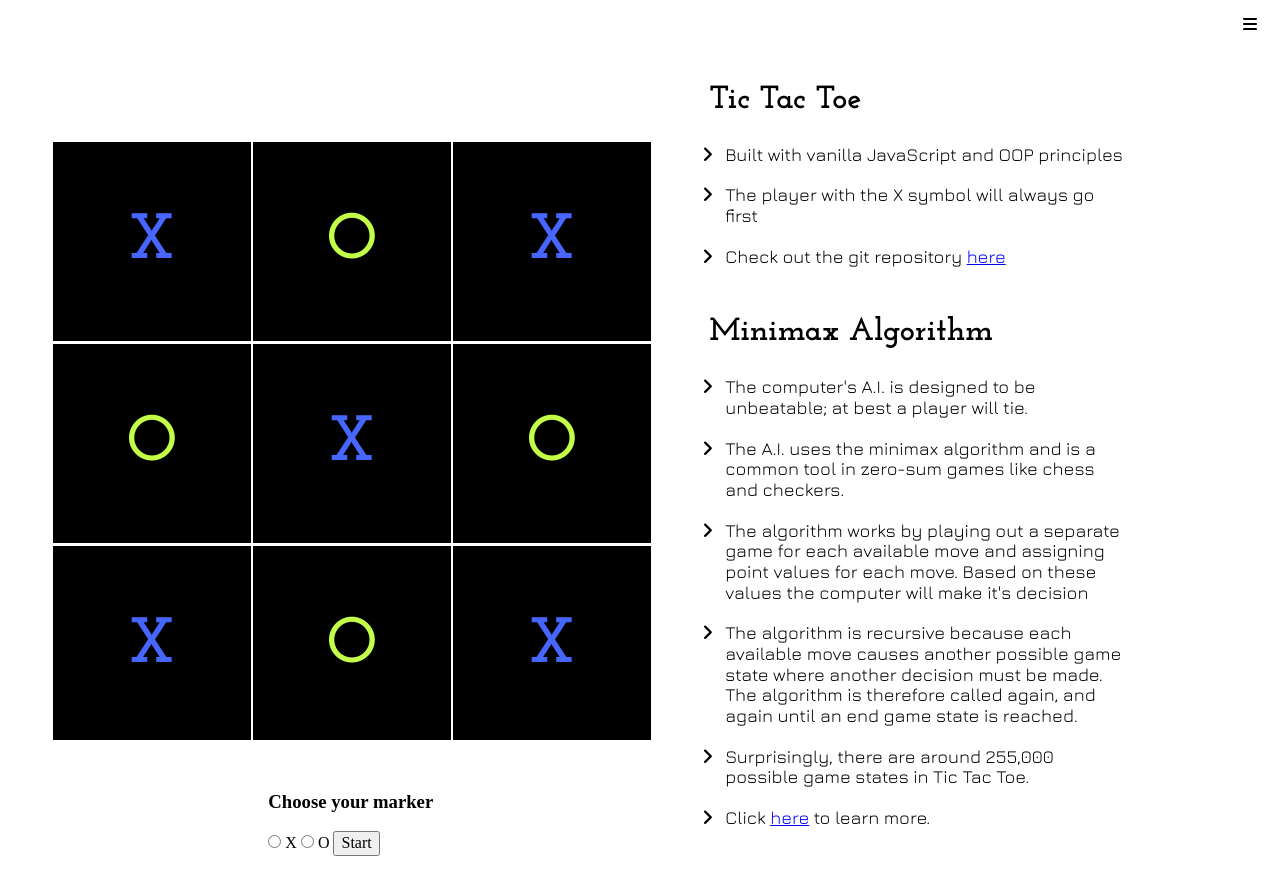
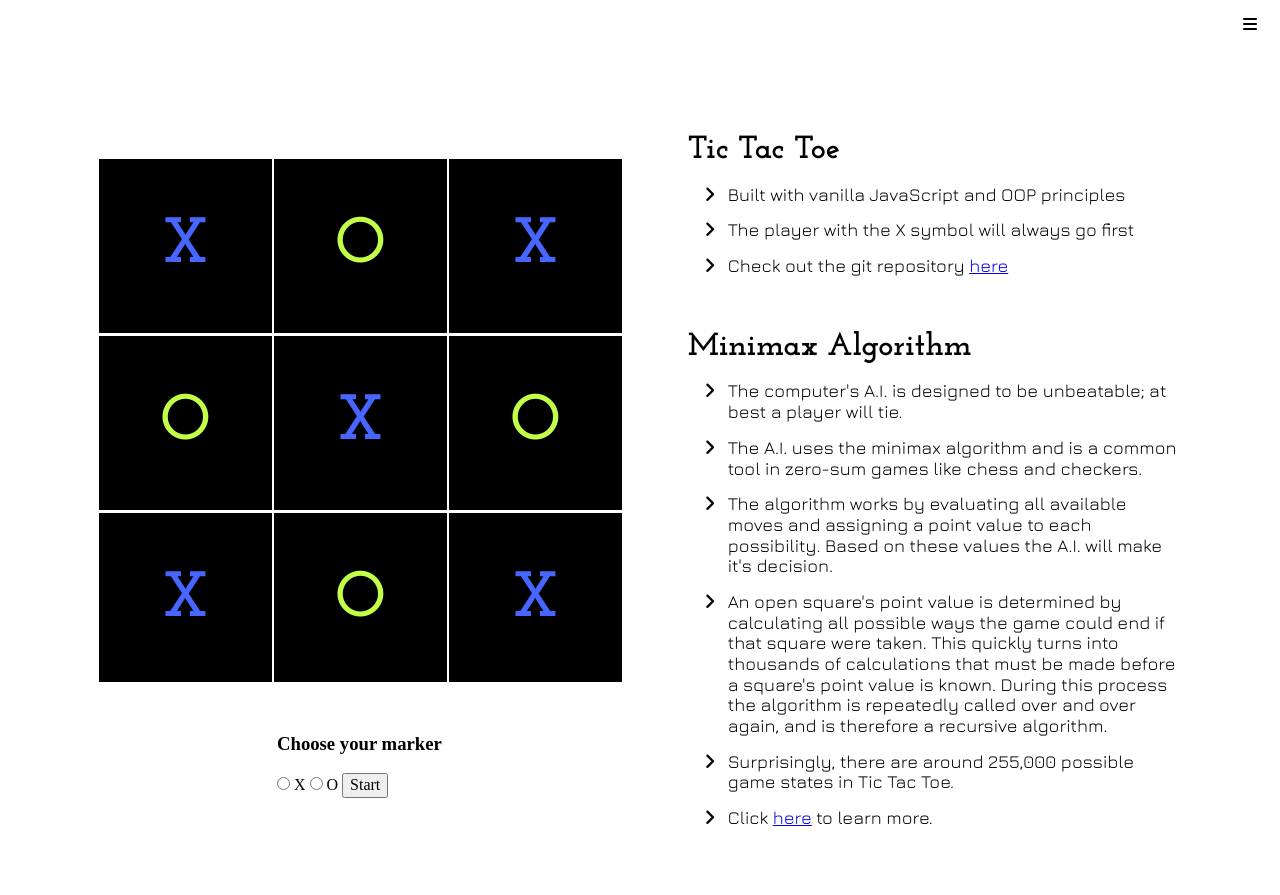
Before and after one commit to amfische/amfische.github.io, a Jekyll site: the page built from portfolio/tictactoe.md, in a window 1280 px wide. Shown: the top 895 px of the page. Built offline with Jekyll 4.4.1, drawn with Linux system fonts in a browser that asks for light colours; nearby versions of some CDN libraries.

Commit message:
changed tictactoe styling to be mobile first

```diff
--- a/assets/_sass/tictactoe.scss
+++ b/assets/_sass/tictactoe.scss
@@ -1,21 +1,21 @@
 #tictactoe {
-	display: flex;
+	/*display: flex;
 	align-items: center;
 	flex-wrap: wrap;
-	justify-content: space-around;
+	justify-content: space-around;*/
 }
 
 #tictactoe .game-board {
-	width: 45%;
 	display: flex;
 	flex-direction: column;
 	align-items: center;
+	margin: 7.5em 0px;
 
 	#board {
-		width: 600px;
-		height: 600px;
+		width: 425px;
+		height: 425px;
 		background-color: #000;
-		margin: 6em 0 2em 0;
+		margin-bottom: 2em;
 	}
 
 	.board-row {
@@ -60,10 +60,10 @@
 }
 
 #tictactoe .game-description {
-	width: 35%;
 
 	h1 {
-		margin: 1.15em 0 .25em -.5em;
+		margin-top: 1.15em;
+		margin-bottom: .25em;
 		font-weight: 100;
 		font-family: 'Josefin Slab', serif;
 	}
@@ -74,17 +74,49 @@
 	}
 
 	li {
-		padding: 10px 0px;
+		padding-bottom: 15px;
 		font-size: 18px;
 	    font-family: 'Jura', sans-serif;
 	    font-weight: 400;
 	}
 
-	li:before {
+	/*li:before {
 		content: '\f105';
 		font-family: FontAwesome;
 		display: inline-block;
-		margin-left: -1.3em;
-		width: 1.3em;
+		margin-left: -1em;
+		width: 1em;
+	}*/
+
+}
+
+@media only screen and (min-width: 576px) {
+	#tictactoe .game-board #board {
+		width: 525px;
+		height: 525px;
 	}
 }
+
+@media only screen and (min-width: 1200px) {
+	#tictactoe {
+		display: flex;
+		align-items: center;
+		justify-content: space-around;
+	}
+
+	#tictactoe .game-board {
+		margin: 0px;
+	}
+
+	#tictactoe .game-description {
+		width: 43%;
+	}
+
+}
+
+@media only screen and (min-width: 1650px) {
+	#tictactoe .game-board #board {
+		width: 725px;
+		height: 725px;
+	}
+}
--- a/assets/css/style.scss
+++ b/assets/css/style.scss
@@ -9,25 +9,27 @@
 ****************************/
 
 .main-content {
-	height: 100vh;
-	width: 100vw;
+	height: calc(100vh - 55px); /* 55px is about size of hamburger-menu box*/
+	width: 100%;
 	transition: margin-left .5s;
 
 	button.toggle-nav {
 		background: none;
 		border: none;
 		width: 30px;
-		float: right;
 		margin: 15px;
 		cursor: pointer;
+		position: absolute;
+		top: 0;
+		right: 0;
 	}
 
 }
 
 .container {
 	width: 90%;
-	min-height: 100%;
-	margin: auto;
+	height: 100%;
+	margin: 55px auto 0px auto;
 }
 
 @media (max-width: 1450px) {
@@ -125,18 +127,6 @@
 
 }
 
-/* so navigation looks better on medium sized screens */
-
-@media (min-width: 992px) and (max-width: 1450px) {
-	nav.navbar-side {
-
-	}
-
-	div.container {
-
-	}
-}
-
 /****************************
 	HOME PAGE
 ****************************/
@@ -180,150 +170,7 @@
 }
 
 
-/****************************
-		RESUME PAGE
-****************************/
 
-#resume {
-	display: flex;
-	justify-content: space-around;
-}
-
-#resume div.heading,
-#resume div.contact-info {
-	width: 100%;
-	height: 90px;
-	margin: 45px 0px;
-	color: #158479;
-	text-align: center;
-
-}
-
-#resume div.heading h1 {
-	font-size: 3em;
-	margin: 0px;
-}
-
-#resume div.heading h2 {
-	font-size: 1.5em;
-	margin: 0px;
-}
-
-#resume div.contact-info h2 {
-	font-size: 1.5em;
-	margin: 0px;
-}
-
-#resume section.col-one,
-#resume section.col-two {
-	width: 40%;
-}
-
-div.resume-block h2 {
-	border-bottom: 2px solid #000;
-	font-size: 1.5em;
-	color: #158479;
-}
-
-div.resume-block ol {
-	list-style: none;
-	padding-left: 20px;
-}
-
-div.resume-block ul {
-	list-style: disc;
-}
-
-div.resume-block ul > li {
-	padding: 5px;
-	letter-spacing: 2px;
-}
-
-div.resume-block h3 {
-	margin-bottom: 5px;
-	display: flex;
-	justify-content: space-between;
-}
-
-div.resume-block h4 {
-	margin-top: 0px;
-}
-
-/* SKILLS STAR RATINGS */
-
-div.skills-list {
-	display: flex;
-	justify-content: space-around;
-	margin: 40px 0px;
-}
-
-div.skills-list-col-1,
-div.skills-list-col-2 {
-	width: 45%;
-}
-
-div.skills-list-item {
-	display: flex;
-	justify-content: space-between;
-	margin-bottom: 15px;
-}
-
-div.skills-list-item h6 {
-	margin: 0px;
-	font-size: 15px;
-}
-
-.fa-star {
-	color: #158479;
-}
-
-/* skills list star ratings will start to wrap around 1300px so switch to 1 column*/
-@media (min-width: 993px) and (max-width: 1300px) {
-
-	div.skills-list {
-		flex-wrap: wrap;
-	}
-
-	div.skills-list-col-1,
-	div.skills-list-col-2 {
-		width: 70%;
-	}
-}
-
-/* format resume into single column for small devices */
-
-div.mobile.contact-info {
-	display: none;
-}
-
-@media (max-width: 992px) {
-
-	#resume {
-		display: block;
-	}
-
-	div.contact-info {
-		display: none;
-	}
-
-	#resume div.mobile-heading {
-		display: flex;
-		justify-content: space-around;
-	}
-
-	#resume div.heading,
-	#resume div.mobile.contact-info {
-		width: 45%;
-		display: inline-block;
-	}
-
-	#resume section.col-one,
-	#resume section.col-two {
-		width: 90%;
-		margin: auto;
-	}
-
-}
 
 /****************************
 		PORTFOLIO PAGE
@@ -388,58 +235,3 @@
 		width: 80%;
 	}
 }
-
-/****************************
-		CONTACT PAGE
-****************************/
-
-#contact {
-	display: flex;
-}
-
-div.contact-group {
-	width: 60%;
-	margin: auto;
-}
-
-div.form-group {
-	margin: 15px;
-}
-
-div.form-group > * {
-	display: block;
-	width: 95%;
-	padding: 10px;
-	font-size: 1.5em;
-}
-
-div.form-group > label {
-	font-family: 'Patrick Hand', cursive;
-	font-weight: bold;
-}
-
-div.form-group > input,
-div.form-group > textarea {
-	letter-spacing: 2px;
-}
-
-div.form-group > button {
-	width: 25%;
-	font-family: 'Patrick Hand', cursive;
-	letter-spacing: 5px;
-    border-radius: 5px;
-    border-color: transparent;
-    font-weight: bold;
-    background-color: #158479;
-    cursor: pointer;
-}
-
-div.form-group > button:hover {
-	background-color: #72CBDB;
-}
-
-@media (max-width: 992px) {
-	div.contact-group {
-		width: 100%;
-	}
-}
--- a/portfolio/tictactoe.md
+++ b/portfolio/tictactoe.md
@@ -34,19 +34,19 @@
 
 	<div class="game-description">
 		<h1>Tic Tac Toe</h1>
-		<ul>
-			<li>Built with vanilla JavaScript and OOP principles</li>
-			<li>The player with the X symbol will always go first</li>
-			<li>Check out the git repository <a href="https://github.com/amfische/tictactoe" target="_blank">here</a></li>
+		<ul class="fa-ul">
+			<li><i class="fa-li fa fa-angle-right"></i>Built with vanilla JavaScript and OOP principles</li>
+			<li><i class="fa-li fa fa-angle-right"></i>The player with the X symbol will always go first</li>
+			<li><i class="fa-li fa fa-angle-right"></i>Check out the git repository <a href="https://github.com/amfische/tictactoe" target="_blank">here</a></li>
 		</ul>
 		<h1>Minimax Algorithm</h1>
-		<ul>
-			<li>The computer's A.I. is designed to be unbeatable; at best a player will tie.</li>
-			<li>The A.I. uses the minimax algorithm and is a common tool in zero-sum games like chess and checkers.</li>
-			<li>The algorithm works by playing out a separate game for each available move and assigning point values for each move. Based on these values the computer will make it's decision</li>
-			<li>The algorithm is recursive because each available move causes another possible game state where another decision must be made. The algorithm is therefore called again, and again until an end game state is reached.</li>
-			<li>Surprisingly, there are around 255,000 possible game states in Tic Tac Toe.</li>
-			<li>Click <a href="http://neverstopbuilding.com/minimax" target="_blank">here</a> to learn more.</li>
+		<ul class="fa-ul">
+			<li><i class="fa-li fa fa-angle-right"></i>The computer's A.I. is designed to be unbeatable; at best a player will tie.</li>
+			<li><i class="fa-li fa fa-angle-right"></i>The A.I. uses the minimax algorithm and is a common tool in zero-sum games like chess and checkers.</li>
+			<li><i class="fa-li fa fa-angle-right"></i>The algorithm works by evaluating all available moves and assigning a point value to each possibility. Based on these values the A.I. will make it's decision.</li>
+			<li><i class="fa-li fa fa-angle-right"></i>An open square's point value is determined by calculating all possible ways the game could end if that square were taken. This quickly turns into thousands of calculations that must be made before a square's point value is known. During this process the algorithm is repeatedly called over and over again, and is therefore a recursive algorithm.</li>
+			<li><i class="fa-li fa fa-angle-right"></i>Surprisingly, there are around 255,000 possible game states in Tic Tac Toe.</li>
+			<li><i class="fa-li fa fa-angle-right"></i>Click <a href="http://neverstopbuilding.com/minimax" target="_blank">here</a> to learn more.</li>
 		</ul>
 	</div>
 </div>
```
